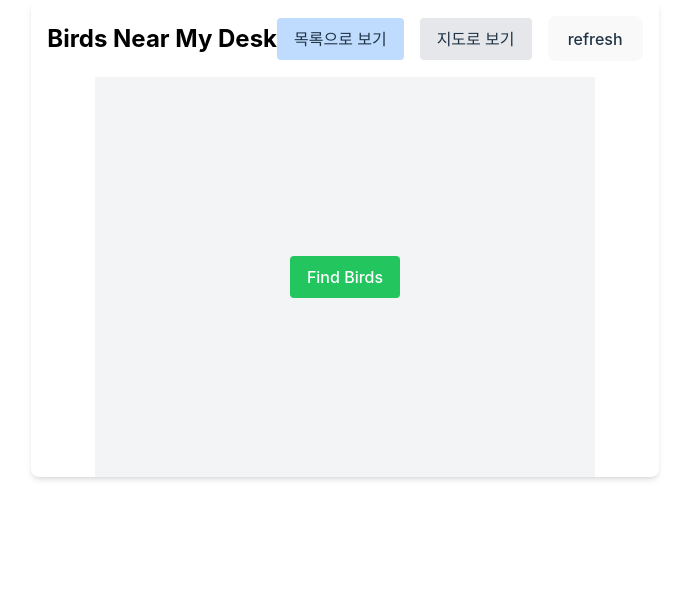
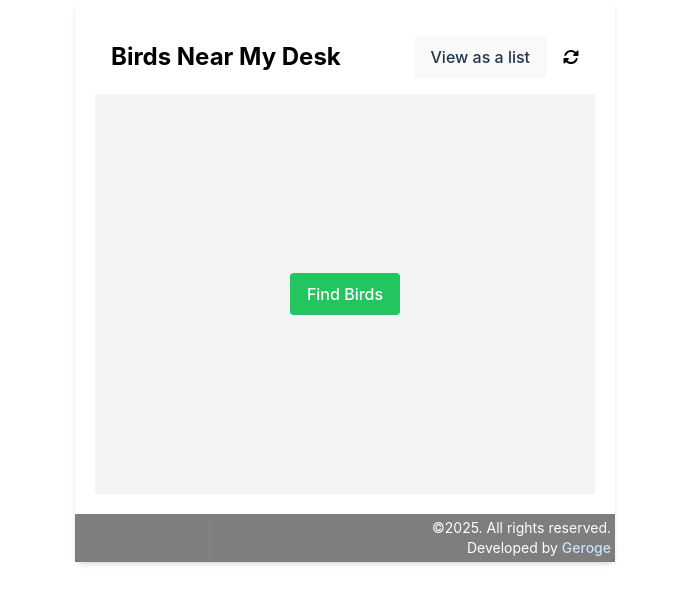
Before and after one commit to ge5rg2/deskbird, a Vue app: page / in a window 1280 px wide. Shown: the top 604 px of the page, without its empty margins (295-984 px from the left). Built offline with nearby package versions, Linux system fonts and the light colour scheme.

Commit message:
george: [FEAT] Add toggle button, lib, list
- Header에서 Map, List 토글 버튼 추가
- fontawesome lib 추가
- 이미지 예외처리 목록 추가

```diff
--- a/package.json
+++ b/package.json
@@ -14,6 +14,11 @@
     "vue-i18n": "^11.1.0"
   },
   "devDependencies": {
+    "@fortawesome/fontawesome-svg-core": "^6.7.2",
+    "@fortawesome/free-brands-svg-icons": "^6.7.2",
+    "@fortawesome/free-regular-svg-icons": "^6.7.2",
+    "@fortawesome/free-solid-svg-icons": "^6.7.2",
+    "@fortawesome/vue-fontawesome": "3",
     "@tailwindcss/postcss": "^4.0.6",
     "@types/leaflet": "^1.9.16",
     "@types/node": "^22.13.1",
--- a/src/App.vue
+++ b/src/App.vue
@@ -3,13 +3,11 @@ import { ref, computed, onMounted } from "vue";
 import { useI18n } from "vue-i18n";
 import BirdMap from "@/components/BirdMap.vue";
 import Header from "@/components/Header.vue";
-// 다국어 설정
+import Footer from "@/components/Footer.vue";
+
 const { locale } = useI18n();
-
-// 현재 언어 계산
 const currentLang = computed(() => locale.value);
 
-// 언어 토글 함수
 const toggleLanguage = () => {
   locale.value = locale.value === "en" ? "kr" : "en";
 };
@@ -18,6 +16,7 @@ const toggleLanguage = () => {
 <template>
   <div class="text-center bg-white shadow-md rounded-lg">
     <!-- 언어 변경 버튼 usei18n 테스트시에만 활성화-->
+    <div class="p-5">
       <button
         v-show="false"
         @click="toggleLanguage"
@@ -30,6 +29,8 @@ const toggleLanguage = () => {
 
       <BirdMap />
     </div>
+    <Footer />
+  </div>
 </template>
 
 <style lang="css"></style>
--- a/src/components/BirdContent.vue
+++ b/src/components/BirdContent.vue
@@ -1,6 +1,6 @@
 <script setup lang="ts">
 // ====================================
-//    Page
+//    Bird List
 // ====================================
 
 // ====================================
@@ -11,9 +11,11 @@
 
 // ====================================
 // stores
+import { useBirdStore } from "@/stores/useBirdStore";
 
 // ====================================
 // variables
+const birdStore = useBirdStore();
 
 // ====================================
 // functions - events
@@ -24,3 +26,14 @@
 <template></template>
 
 <style lang="css"></style>
+
+<img alt="ML203075051" src="https://cdn.download.ams.birds.cornell.edu/api/v1/asset/203075051/1200/320" srcset="
+													https://cdn.download.ams.birds.cornell.edu/api/v1/asset/203075051/1200/160   160w,
+													https://cdn.download.ams.birds.cornell.edu/api/v1/asset/203075051/1200/320   320w,
+													https://cdn.download.ams.birds.cornell.edu/api/v1/asset/203075051/1200/480   480w,
+													https://cdn.download.ams.birds.cornell.edu/api/v1/asset/203075051/1200/640   640w,
+													https://cdn.download.ams.birds.cornell.edu/api/v1/asset/203075051/1200/900   900w,
+													https://cdn.download.ams.birds.cornell.edu/api/v1/asset/203075051/1200/1200 1200w,
+													https://cdn.download.ams.birds.cornell.edu/api/v1/asset/203075051/1200/1800 1800w,
+													https://cdn.download.ams.birds.cornell.edu/api/v1/asset/203075051/1200/2400 2400w
+												" sizes="(max-width: 767px) 80vw, 80vw" data-image-loaded="" class="Species-media-image">
--- a/src/components/BirdMap.vue
+++ b/src/components/BirdMap.vue
@@ -107,11 +107,15 @@ const getNearbyBirds = async () => {
             `
               <strong>${t("main.info")}</strong>
               <hr/ >
-              <div>${t("main.foundPlace")}: (${lat}, ${lng})</div>
-              <div>${t("main.foundSpiec")}: ${Object.keys(comName)} / ${t(
-              "main.total"
-            )} ${count} ${t("main.spiec")}</div>
-              <div>${t("main.foundHowMany")}: ${total_voulmn}</div>
+              <div><strong>${t(
+                "main.foundPlace"
+              )}</strong>: (${lat}, ${lng})</div>
+              <div><strong>${t("main.foundSpiec")}</strong>: ${Object.keys(
+              comName
+            )} / ${t("main.total")} ${count} ${t("main.spiec")}</div>
+              <div><strong>${t(
+                "main.foundHowMany"
+              )}</strong>: ${total_voulmn}</div>
               `
           );
         } else {
@@ -121,9 +125,15 @@ const getNearbyBirds = async () => {
             `
               <strong>${t("main.info")}</strong>
               <hr/ >
-              <div>${t("main.foundPlace")}: (${lat}, ${lng})</div>
-              <div>${t("main.foundSpiec")}: ${Object.keys(comName)}</div>
-              <div>${t("main.foundHowMany")}: ${Object.values(comName)}</div>
+              <div><strong>${t(
+                "main.foundPlace"
+              )}</strong>: (${lat}, ${lng})</div>
+              <div><strong>${t("main.foundSpiec")}</strong>: ${Object.keys(
+              comName
+            )}</div>
+              <div><strong>${t("main.foundHowMany")}</strong>: ${Object.values(
+              comName
+            )}</div>
               `
           );
         }
--- /dev/null
+++ b/src/components/Footer.vue
@@ -0,0 +1,33 @@
+<script setup lang="ts">
+// ====================================
+//    Page
+// ====================================
+
+// ====================================
+// imports
+
+// ====================================
+// components
+
+// ====================================
+// stores
+
+// ====================================
+// variables
+
+// ====================================
+// functions - events
+
+// ====================================
+</script>
+
+<template>
+  <div class="w-full bg-black opacity-50 p-1">
+    <div class="text-right text-white text-sm">
+      <p>©2025. All rights reserved.</p>
+      <p>Developed by <a href="" class="text-blue-300">Geroge</a></p>
+    </div>
+  </div>
+</template>
+
+<style lang="css"></style>
--- a/src/components/Header.vue
+++ b/src/components/Header.vue
@@ -1,6 +1,6 @@
 <script setup lang="ts">
 // ====================================
-//    Page
+//    Header
 // ====================================
 
 // ====================================
@@ -11,26 +11,40 @@
 
 // ====================================
 // stores
+import { useBirdStore } from "@/stores/useBirdStore";
 
 // ====================================
 // variables
+const birdStore = useBirdStore();
 
 // ====================================
 // functions - events
+const toggleMap = () => {
+  birdStore.setOpenMap();
+};
 
 // ====================================
 </script>
 
 <template>
   <div class="flex justify-between items-center w-full p-4">
-    <!-- 타이틀 -->
+    <div class="text-black text-2xl font-bold">{{ $t("header.title") }}</div>
+    <div class="flex items-center space-x-4">
+      <button
+        @click="toggleMap"
+        class="px-4 py-2 rounded"
+        :class="birdStore.getOpenMap ? 'bg-black-200' : 'bg-black-200'"
+      >
+        {{
+          birdStore.getOpenMap
+            ? $t("header.mapButton")
+            : $t("header.listButton")
+        }}
+      </button>
 
-    <div class="text-black text-2xl font-bold">{{ $t("header.title") }}</div>
-    <!-- 버튼 및 아이콘 그룹 -->
-    <div class="flex items-center space-x-4">
-      <button class="px-4 py-2 bg-blue-200 rounded">목록으로 보기</button>
-      <button class="px-4 py-2 bg-gray-200 rounded">지도로 보기</button>
-      <button class="cursor-pointer">refresh</button>
+      <div class="cursor-pointer bg-white">
+        <font-awesome-icon class="text-black" icon="fa-rotate" />
+      </div>
     </div>
   </div>
 </template>
--- /dev/null
+++ b/src/data/exceptional.ts
@@ -0,0 +1,11 @@
+/**
+ * Unsplash 에서 제공하지 못하는 조류 이미지는 Ebird 이미지로 대체
+ *
+ */
+
+export const exceptBirdsList = [
+  {
+    nm: "Common Pochard x Ferruginous Duck (hybrid)",
+    url: "https://cdn.download.ams.birds.cornell.edu/api/v1/asset/203075051/1200/2400",
+  },
+];
--- a/src/locales/en/header.json
+++ b/src/locales/en/header.json
@@ -1 +1,5 @@
-{ "title": "Birds Near My Desk" }
+{
+  "title": "Birds Near My Desk",
+  "mapButton": "View on a map",
+  "listButton": "View as a list"
+}
--- a/src/locales/kr/header.json
+++ b/src/locales/kr/header.json
@@ -1 +1,5 @@
-{ "title": "내 책상 근처의 새" }
+{
+  "title": "내 책상 근처의 새",
+  "mapButton": "지도로 보기",
+  "listButton": "목록으로 보기"
+}
--- a/src/main.ts
+++ b/src/main.ts
@@ -3,9 +3,21 @@ import App from "./App.vue";
 import "./style.css";
 import i18n from "./i18n";
 import { createPinia } from "pinia";
+/* import the fontawesome core */
+import { library } from "@fortawesome/fontawesome-svg-core";
+
+/* import font awesome icon component */
+import { FontAwesomeIcon } from "@fortawesome/vue-fontawesome";
+
+/* import specific icons */
+import { faRotate } from "@fortawesome/free-solid-svg-icons";
+
+/* add icons to the library */
+library.add(faRotate);
 
 const pinia = createPinia();
 const app = createApp(App);
 app.use(i18n);
 app.use(pinia);
+app.component("font-awesome-icon", FontAwesomeIcon);
 app.mount("#app");
--- a/src/stores/useBirdStore.ts
+++ b/src/stores/useBirdStore.ts
@@ -12,11 +12,13 @@ export const useBirdStore = defineStore("birdStore", {
     initial_map: null as L.Map | null,
     isLoaded: false,
     isClicked: false,
+    openMap: false,
   }),
   getters: {
     getInitialMap: (state) => state.initial_map, // getInitialMap
     getIsLoaded: (state) => state.isLoaded, // getIsLoaded
     getIsClicked: (state) => state.isClicked, // getIsClicked
+    getOpenMap: (state) => state.openMap, // getOpenMap
   },
   actions: {
     setInitialMap(map: any) {
@@ -28,6 +30,9 @@ export const useBirdStore = defineStore("birdStore", {
     setIsClicked(isClicked: boolean) {
       this.isClicked = isClicked;
     },
+    setOpenMap() {
+      this.openMap = !this.openMap;
+    },
   },
 });
 
```
Also changed, not shown: 1 other file (tests, documents, lock files or other folders). Lines whose indentation alone changed are shown as unchanged.
